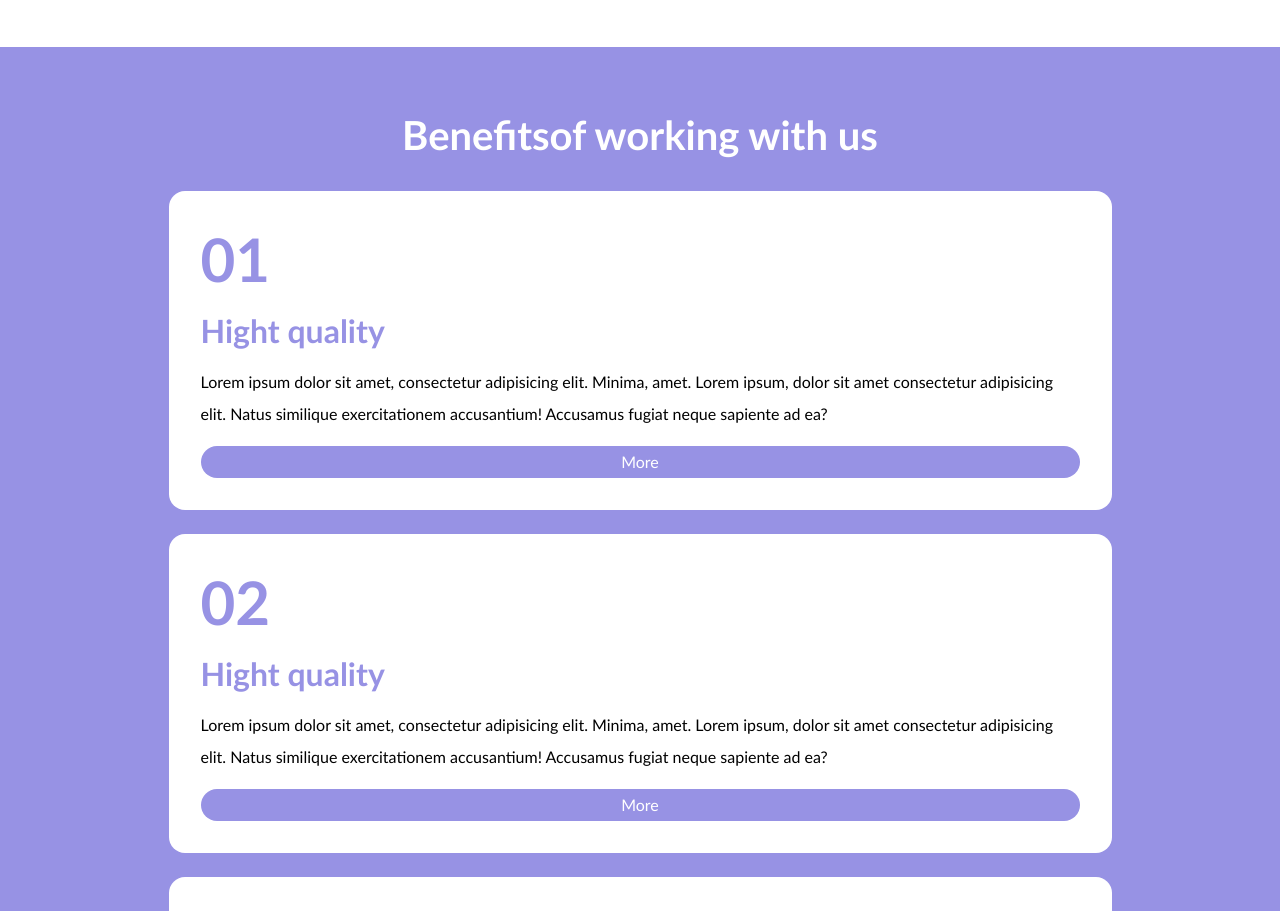
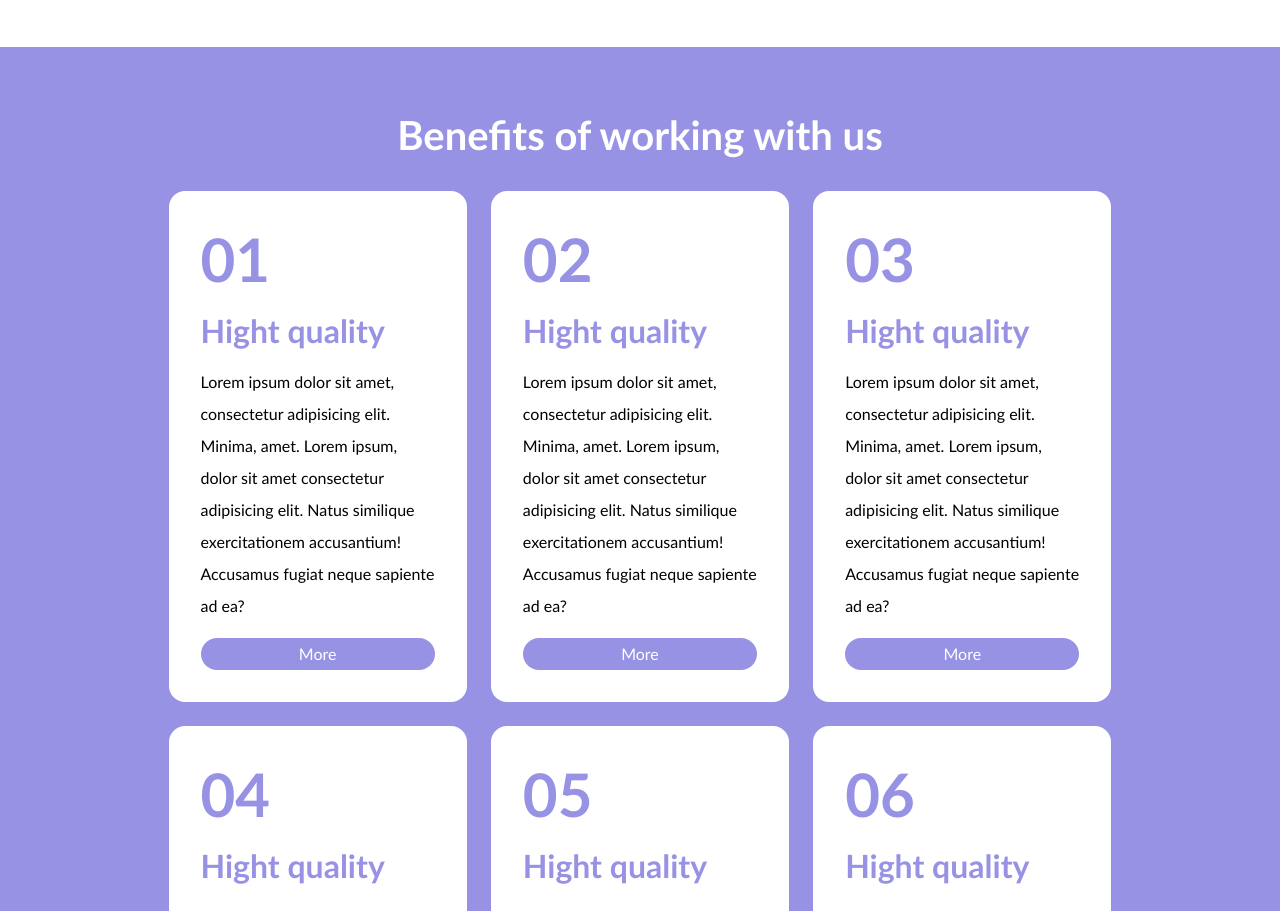
Before and after one commit to Marcomagnano93/htmlcss-responsive-layout, a plain HTML site: page index.html in a window 1280 px wide. Shown: the part 2949-3860 px from the top of the page. Drawn offline with Linux system fonts and the light colour scheme.

Commit message:
ADD: section benefits: responsive tablet and desktop

```diff
--- a/css/app.css
+++ b/css/app.css
@@ -403,6 +403,10 @@ header i {
         width: calc(8 * 100% / 12);
     }
 
+    .col-6-md {
+        width: calc(6 * 100% / 12);
+    }
+
     .card__img img {
         margin: 0;
     }
@@ -460,6 +464,10 @@ header i {
         width: calc(6 * 100% / 12);
     }
 
+    .col-4-lg {
+        width: calc(4 * 100% / 12);
+    }
+
     .plans {
         flex-direction: row;
     }
--- a/index.html
+++ b/index.html
@@ -173,7 +173,7 @@
         <!-- BENEFITS -->
         <section class="benefits">
             <div class="container">
-                <h2>Benefitsof working with us</h2>
+                <h2>Benefits of working with us</h2>
             </div>
 
             <div class="container">
```
